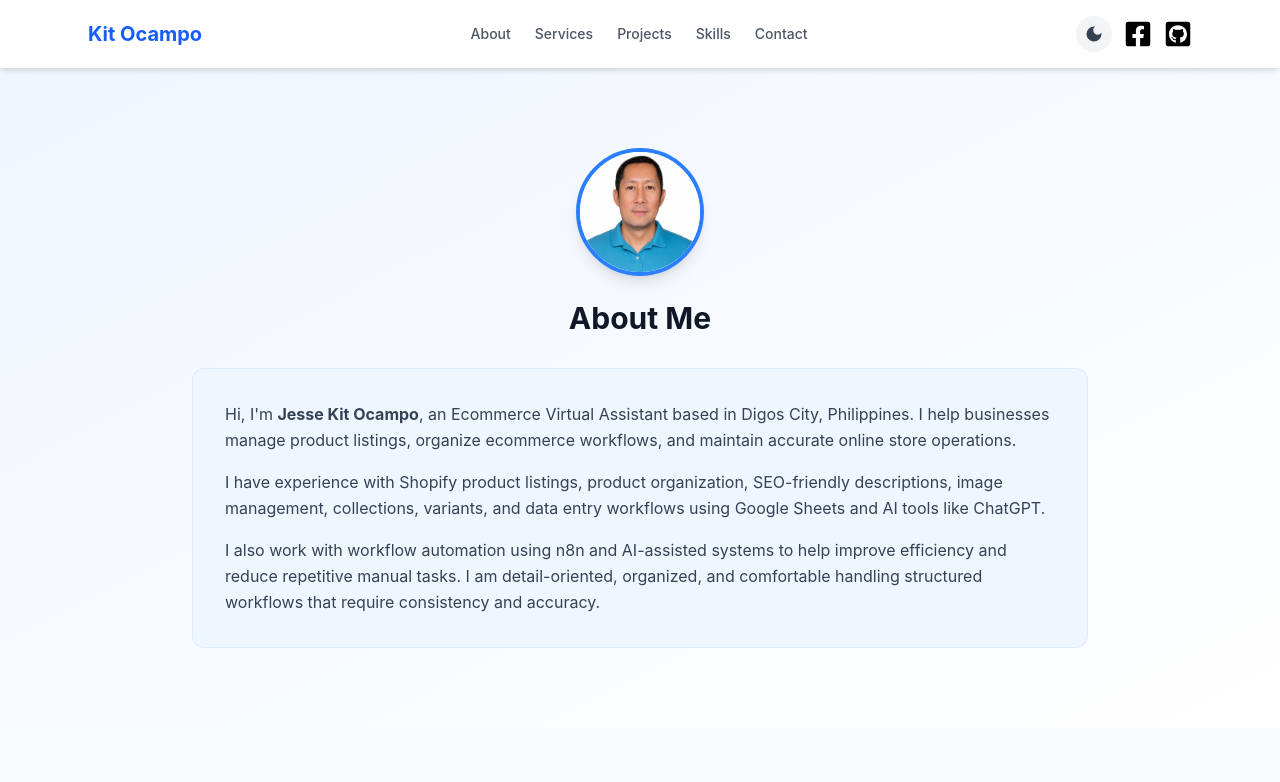
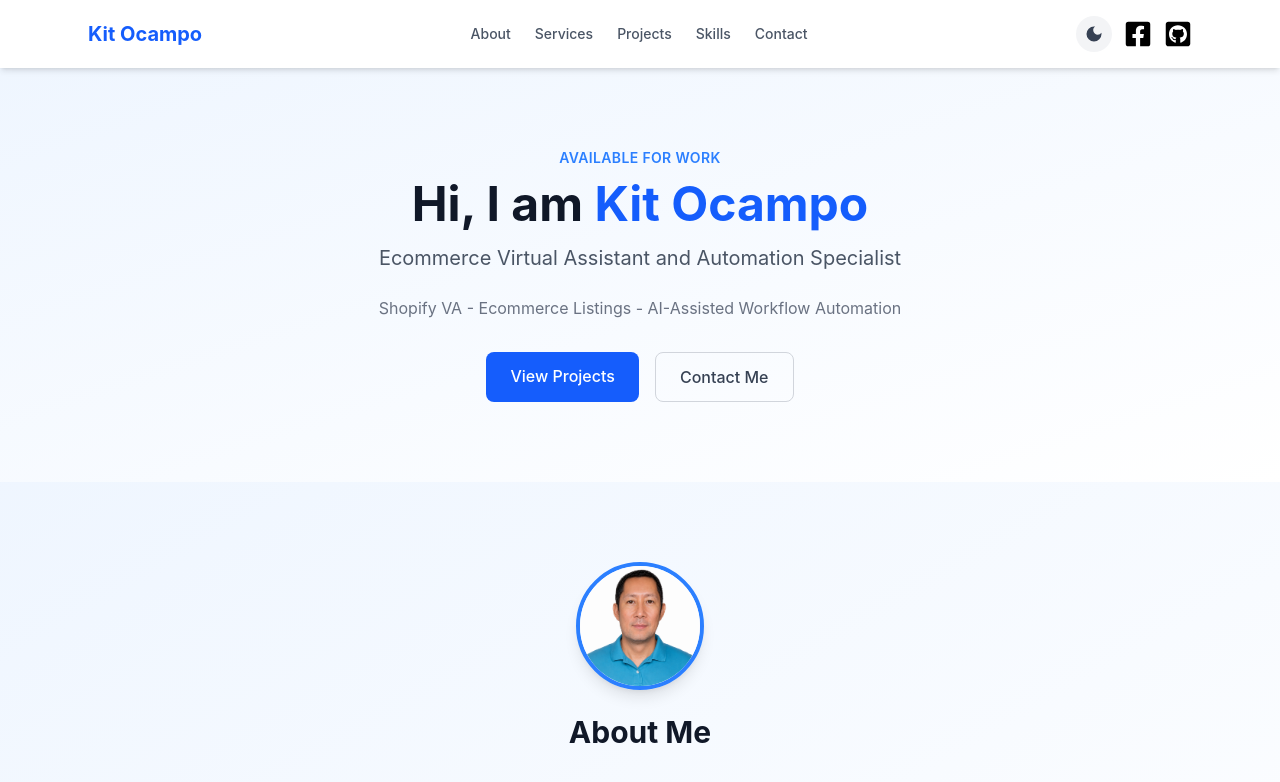
Before and after one commit to ocampojkq/kit-portfolio, a React (Vite) app: page / in a window 1280 px wide. Shown: the top 782 px of the page. Built offline with nearby package versions, Linux system fonts and the light colour scheme; no server answers.

Commit message:
fix hero section and resume download

```diff
--- a/src/components/portfolio/Hero.jsx
+++ b/src/components/portfolio/Hero.jsx
@@ -1,48 +1,26 @@
-export default function About({ darkMode }) {
+export default function Hero({ darkMode }) {
   return (
-    <section
-      className={`py-20 px-6 ${darkMode ? "bg-gray-800" : "bg-gradient-to-br from-blue-50 to-white"}`}
-    >
-      <div className="flex justify-center mb-6">
-        <img
-          src="/profile.png"
-          alt="Kit Ocampo"
-          className="w-32 h-32 rounded-full object-cover border-4 border-blue-500 shadow-lg"
-        />
-      </div>
-      <div className="max-w-4xl mx-auto">
-        <h2
-          className={`text-3xl font-bold mb-8 text-center ${darkMode ? "text-white" : "text-gray-900"}`}
-        >
-          About Me
-        </h2>
-        <div
-          className={`rounded-xl p-8 border ${darkMode ? "bg-gray-900 border-gray-700" : "bg-blue-50 border-blue-100"}`}
-        >
-          <p
-            className={`mb-4 leading-relaxed ${darkMode ? "text-gray-300" : "text-gray-700"}`}
-          >
-            Hi, I'm <strong>Jesse Kit Ocampo</strong>, an Ecommerce Virtual
-            Assistant based in Digos City, Philippines. I help businesses manage
-            product listings, organize ecommerce workflows, and maintain
-            accurate online store operations.
-          </p>
-          <p
-            className={`mb-4 leading-relaxed ${darkMode ? "text-gray-300" : "text-gray-700"}`}
-          >
-            I have experience with Shopify product listings, product
-            organization, SEO-friendly descriptions, image management,
-            collections, variants, and data entry workflows using Google Sheets
-            and AI tools like ChatGPT.
-          </p>
-          <p
-            className={`leading-relaxed ${darkMode ? "text-gray-300" : "text-gray-700"}`}
-          >
-            I also work with workflow automation using n8n and AI-assisted
-            systems to help improve efficiency and reduce repetitive manual
-            tasks. I am detail-oriented, organized, and comfortable handling
-            structured workflows that require consistency and accuracy.
-          </p>
+    <section className={`py-20 px-6 ${darkMode ? "bg-gray-900" : "bg-gradient-to-br from-blue-50 to-white"}`}>
+      <div className="max-w-4xl mx-auto text-center">
+        <p className="text-blue-500 font-semibold mb-3 tracking-wide uppercase text-sm">
+          Available for Work
+        </p>
+        <h1 className={`text-5xl font-bold mb-4 ${darkMode ? "text-white" : "text-gray-900"}`}>
+          Hi, I am <span className="text-blue-600">Kit Ocampo</span>
+        </h1>
+        <p className={`text-xl mb-6 ${darkMode ? "text-gray-300" : "text-gray-600"}`}>
+          Ecommerce Virtual Assistant and Automation Specialist
+        </p>
+        <p className={`text-base max-w-2xl mx-auto mb-8 ${darkMode ? "text-gray-400" : "text-gray-500"}`}>
+          Shopify VA - Ecommerce Listings - AI-Assisted Workflow Automation
+        </p>
+        <div className="flex justify-center gap-4 flex-wrap">
+          <a href="#projects" className="bg-blue-600 text-white px-6 py-3 rounded-lg hover:bg-blue-700 transition font-medium">
+            View Projects
+          </a>
+          <a href="#contact" className="px-6 py-3 rounded-lg border font-medium transition border-gray-300 text-gray-700 hover:bg-gray-50">
+            Contact Me
+          </a>
         </div>
       </div>
     </section>
--- a/src/pages/Portfolio.jsx
+++ b/src/pages/Portfolio.jsx
@@ -1,5 +1,5 @@
 import Hero from "../components/portfolio/Hero";
-
+import About from "../components/portfolio/About";
 import Services from "../components/portfolio/Services";
 import Projects from "../components/portfolio/Projects";
 import Skills from "../components/portfolio/Skills";
@@ -9,7 +9,7 @@ export default function Portfolio({ darkMode }) {
   return (
     <div>
       <Hero darkMode={darkMode} />
-
+      <About darkMode={darkMode} />
       <Services darkMode={darkMode} />
       <Projects darkMode={darkMode} />
       <Skills darkMode={darkMode} />
```
